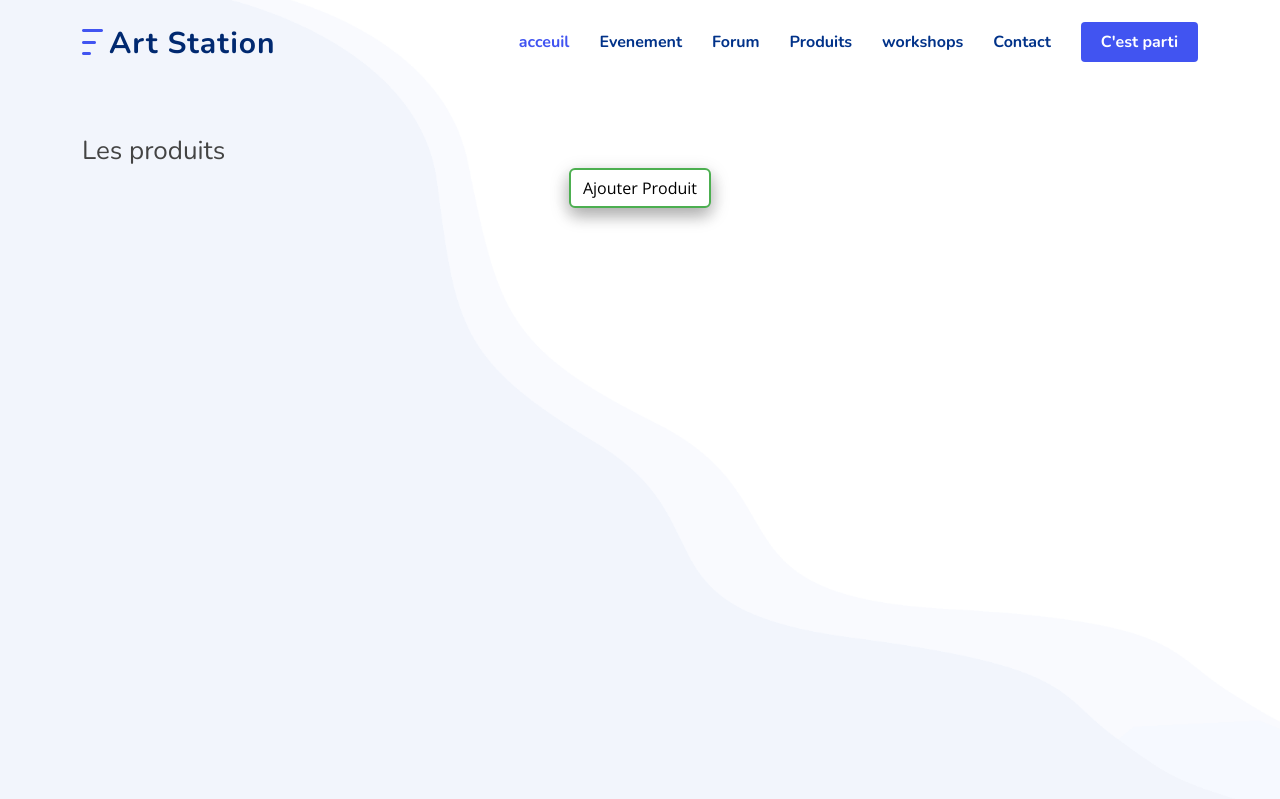
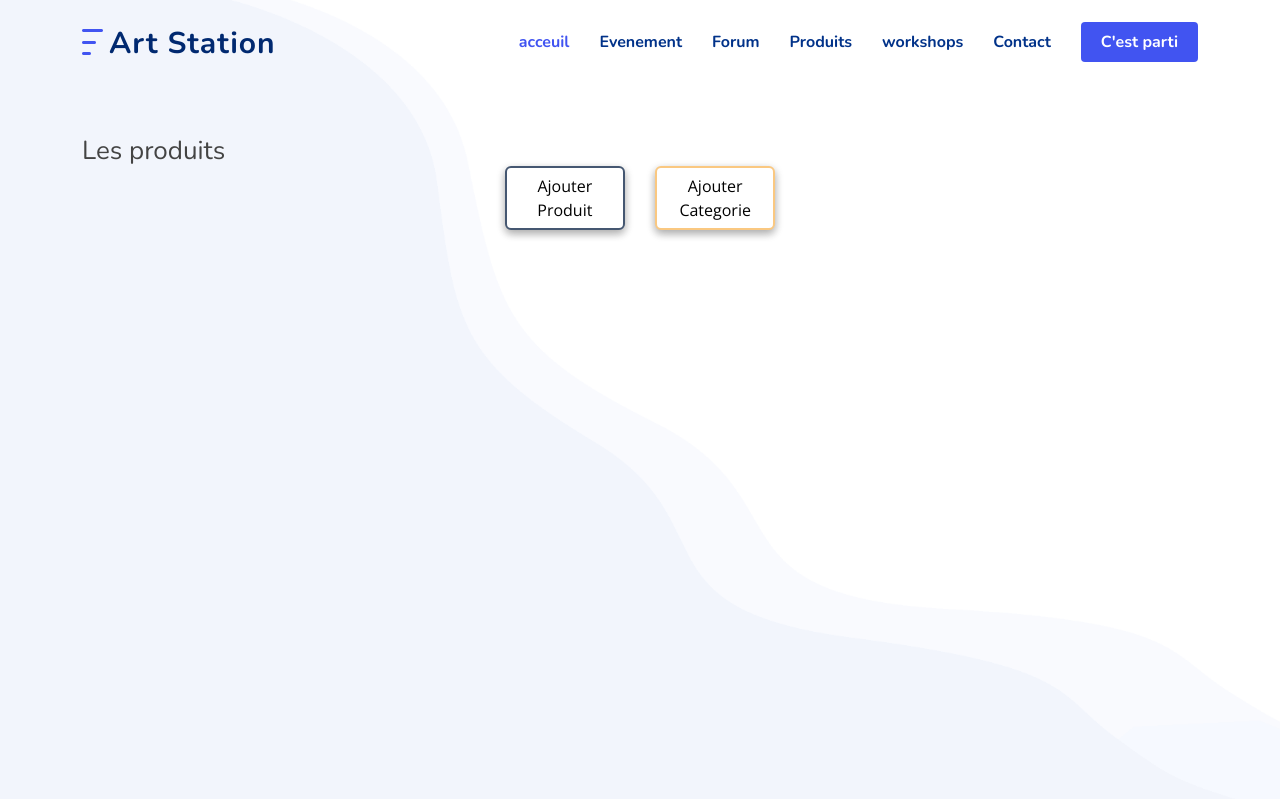
Before and after one commit to PIDEV-3A-2023/3A28_FST, a Symfony app: template templates/produit/index.html.twig in a window 1280 px wide. Shown: the top 799 px of the page. Run offline with Twig, Linux system fonts and the light colour scheme; the template is opened without the code that fills it, so the values that code supplies are empty; some libraries are stand-ins or nearby versions.

Commit message:
cat artiste

```diff
--- a/src/Entity/Categorie.php
+++ b/src/Entity/Categorie.php
@@ -3,6 +3,7 @@
 namespace App\Entity;
 
 use App\Repository\CategorieRepository;
+use Symfony\Component\Validator\Constraints as Assert;
 use Doctrine\Common\Collections\ArrayCollection;
 use Doctrine\Common\Collections\Collection;
 use Doctrine\ORM\Mapping as ORM;
@@ -16,6 +17,7 @@ class Categorie
     private ?int $id = null;
 
     #[ORM\Column(length: 255)]
+    #[Assert\NotBlank(message :"le nom du categorie est obligatoire")]
     private ?string $nom_ctg = null;
 
     #[ORM\OneToMany(mappedBy: 'id_ctg', targetEntity: Produit::class)]
--- a/templates/categorie/ajoutCategorie.html.twig
+++ b/templates/categorie/ajoutCategorie.html.twig
@@ -1,4 +1,7 @@
+
+{% extends 'base.html.twig' %}
 {% block body %}
+<br><br><br><br><br>
  <div class="container">
     <div class ="row">
    {% for message in app.flashes('notice') %}
--- a/templates/produit/index.html.twig
+++ b/templates/produit/index.html.twig
@@ -13,9 +13,11 @@
         </div>
           <div class="row" data-aos="fade-up" data-aos-delay="100">
           <div class="col-lg-12 d-flex justify-content-center">
-            <ul id="portfolio-flters">
-              <a href="{{ path('ajoutProduit') }}" class="btn btn mb-2" style="width: 100%; background-color: white ;color: black; border: 2px solid #4CAF50;  box-shadow: 0 8px 16px 0 rgba(0,0,0,0.2), 0 6px 20px 0 rgba(0,0,0,0.19);">Ajouter Produit</a>
-            </ul>
+            <div class="d-flex">
+                <a href="{{ path('ajoutProduit') }}" class="btn btn mb-2 mr-1 mx-auto" style="width: 40%; background-color: white; color: black; border: 2px solid #455771; box-shadow: 0 4px 8px 0 rgba(0,0,0,0.2), 0 3px 10px 0 rgba(0,0,0,0.19);">Ajouter Produit</a>
+
+                <a href="{{ path('ajoutCategorie') }}" class="btn btn mb-2 ml-1 mx-auto" style="width: 40%; background-color: white; color: black; border: 2px solid #FAC881; box-shadow: 0 4px 8px 0 rgba(0,0,0,0.2), 0 3px 10px 0 rgba(0,0,0,0.19);">Ajouter Categorie</a>
+            </div>
           </div>
         </div>
         <div class="row gy-4 portfolio-container" >
```
